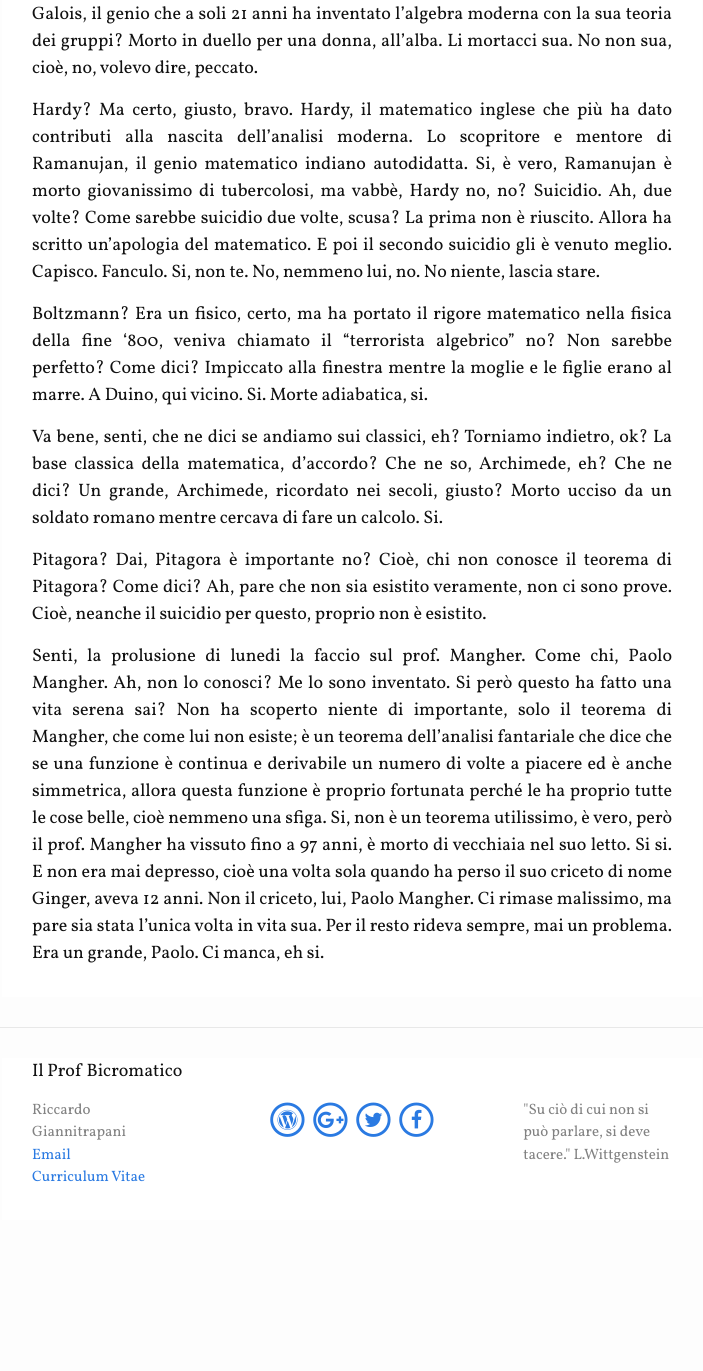
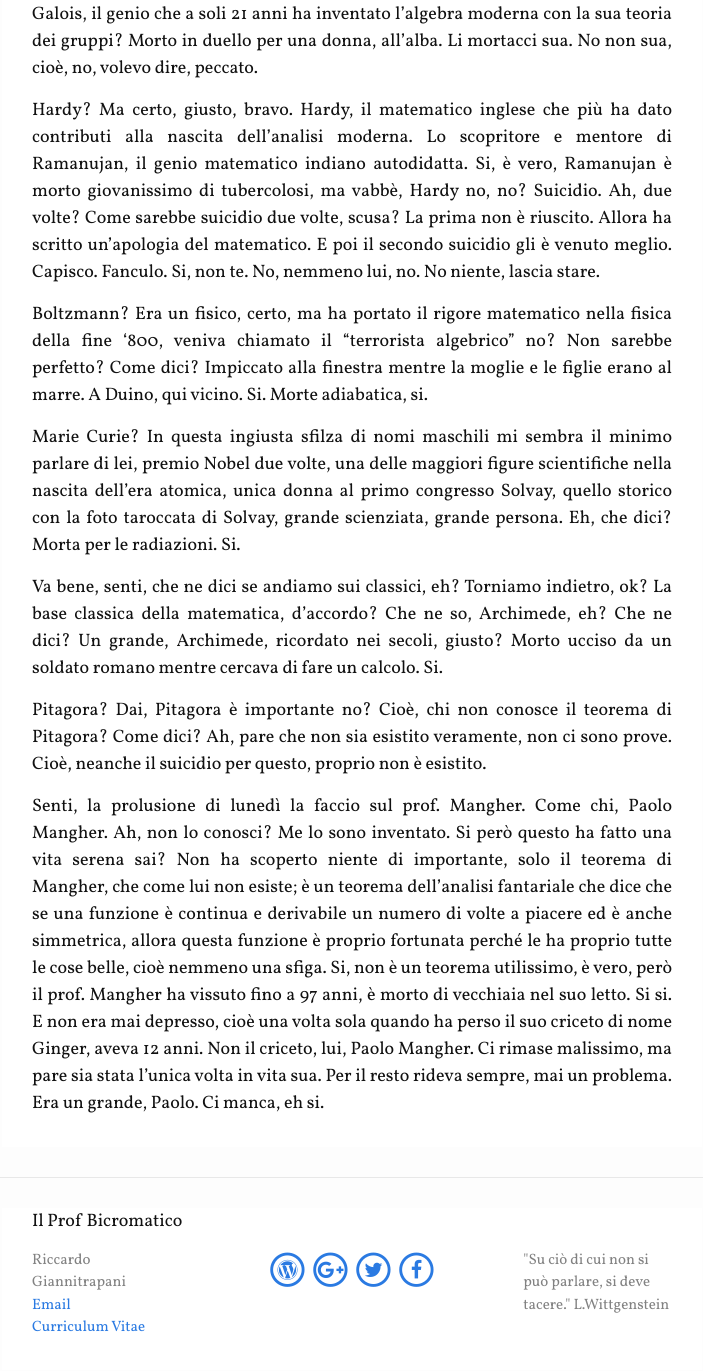
Before and after one commit to orporick/orporick.github.io, a Jekyll site: the page built from _posts/2011-09-05-la-morte-sua.markdown, in a window 1280 px wide and 1400 px high, scrolled down 1543 px. Shown: the top 1371 px of the window, without its empty margins (288-991 px from the left). Built offline with Jekyll 4.4.1, drawn with Linux system fonts in a browser that asks for light colours; nearby versions of some CDN libraries; before the commit the page ends 2793 px from its top, so only the background shows below that.

Commit message:
Aggiunto la morte sua

```diff
--- a/_posts/2011-09-05-la-morte-sua.markdown
+++ b/_posts/2011-09-05-la-morte-sua.markdown
@@ -77,6 +77,12 @@ fisica della fine '800, veniva chiamato il "terrorista   algebrico" no? Non
 sarebbe perfetto? Come dici? Impiccato alla   finestra mentre la moglie e le
 figlie erano al marre. A Duino, qui   vicino. Si. Morte adiabatica, si.
 
+Marie Curie? In questa ingiusta sfilza di nomi maschili mi sembra il minimo
+parlare di lei, premio Nobel due volte, una delle maggiori figure scientifiche
+nella nascita dell'era atomica, unica donna al primo congresso Solvay, quello
+storico con la foto taroccata di Solvay, grande scienziata, grande persona.
+Eh, che dici? Morta per le radiazioni. Si.
+
 Va bene, senti, che ne dici se andiamo sui classici, eh? Torniamo   indietro,
 ok? La base classica della matematica, d'accordo? Che ne so,   Archimede, eh?
 Che ne dici? Un grande, Archimede, ricordato nei   secoli, giusto? Morto ucciso
@@ -86,7 +92,7 @@ Pitagora? Dai, Pitagora è importante no? Cioè, chi non   conosce il teorema di
 Pitagora? Come dici? Ah, pare che non sia   esistito veramente, non ci sono
 prove. Cioè, neanche il suicidio per   questo, proprio non è esistito.
 
-Senti, la prolusione di lunedi la faccio sul prof. Mangher. Come chi,   Paolo
+Senti, la prolusione di lunedì la faccio sul prof. Mangher. Come chi,   Paolo
 Mangher. Ah, non lo conosci? Me lo sono inventato. Si però   questo ha fatto una
 vita serena sai? Non ha scoperto niente di   importante, solo il teorema di
 Mangher, che come lui non esiste; è un   teorema dell'analisi fantariale che
```
